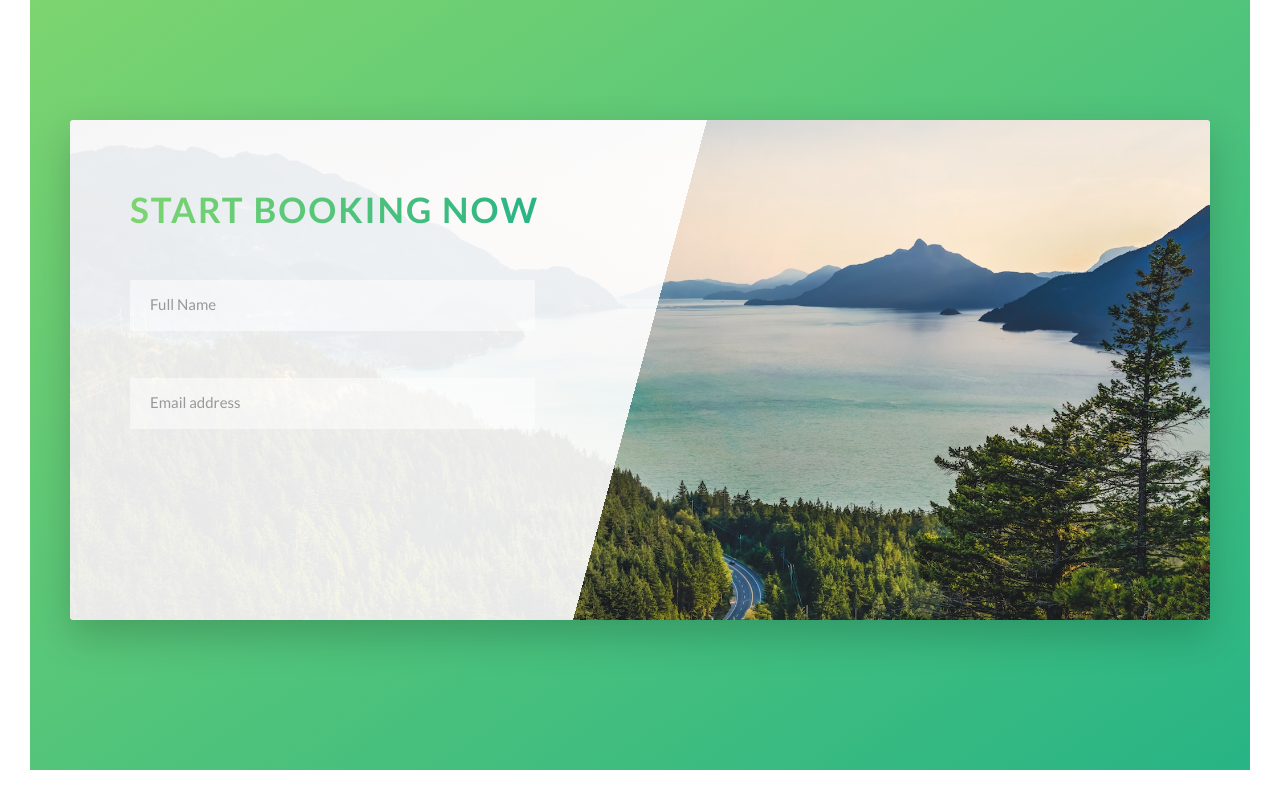
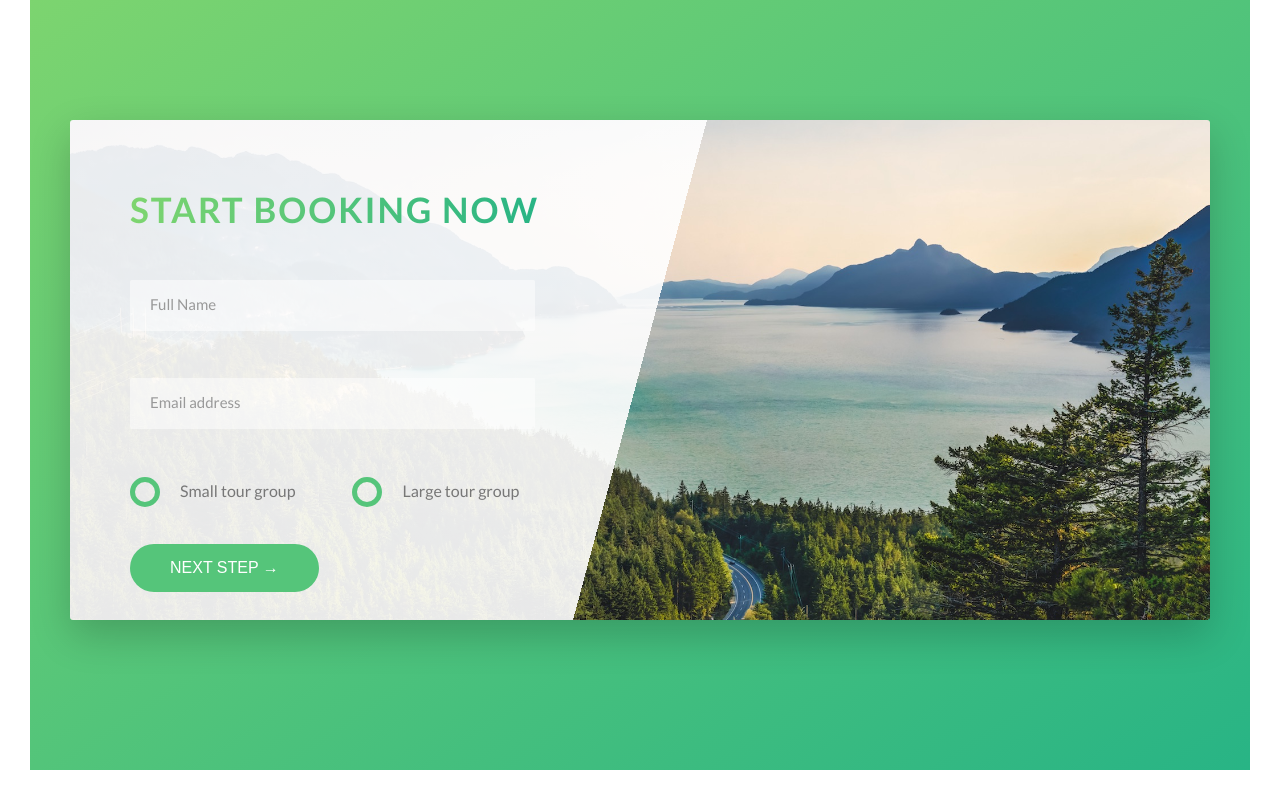
Before and after one commit to prabircodes/Natours_Exercised, a website: page index.html in a window 1280 px wide. Shown: the part 4507-5307 px from the top of the page. Drawn offline with Linux system fonts and the light colour scheme.

Commit message:
contact section complted

```diff
--- a/index.html
+++ b/index.html
@@ -332,6 +332,37 @@
                   />
                   <label for="email" class="form__label">Email address</label>
                 </div>
+
+                <div class="form__group u-margin-bottom-medium">
+                  <div class="form__radio-group">
+                    <input
+                      type="radio"
+                      class="form__radio-input"
+                      id="small"
+                      name="size"
+                    />
+                    <label for="small" class="form__radio-label">
+                      <span class="form__radio-button"></span>
+                      Small tour group
+                    </label>
+                  </div>
+
+                  <div class="form__radio-group">
+                    <input
+                      type="radio"
+                      class="form__radio-input"
+                      id="large"
+                      name="size"
+                    />
+                    <label for="large" class="form__radio-label">
+                      <span class="form__radio-button"></span>
+                      Large tour group</label
+                    >
+                  </div>
+                </div>
+                <div class="form__group">
+                  <button class="btn btn--green">Next step &rarr;</button>
+                </div>
               </form>
             </div>
           </div>
--- a/sass/base/_utilities.scss
+++ b/sass/base/_utilities.scss
@@ -1,18 +1,18 @@
 .u-center-text {
-  text-align: center;
+  text-align: center !important;
 }
 .u-margin-bottom-big {
-  margin-bottom: 8rem;
+  margin-bottom: 8rem !important;
 }
 .u-margin-bottom-medium {
-  margin-bottom: 4rem;
+  margin-bottom: 4rem !important;
 }
 .u-margin-bottom-small {
-  margin-bottom: 1.5rem;
+  margin-bottom: 1.5rem !important;
 }
 .u-margin-top-big {
-  margin-top: 8rem;
+  margin-top: 8rem !important;
 }
 .u-margin-top-huge {
-  margin-top: 10rem;
+  margin-top: 10rem !important;
 }
--- a/sass/components/_button.scss
+++ b/sass/components/_button.scss
@@ -1,4 +1,5 @@
 .btn {
+  &,
   &:link,
   &:visited {
     text-transform: uppercase;
@@ -9,6 +10,10 @@
     transition: all 0.2s;
     position: relative;
     font-size: $default-font-size;
+
+    //Change for the button
+    border: none;
+    cursor: pointer;
   }
 
   &:hover {
@@ -21,7 +26,9 @@
     }
   }
 
-  &:active {
+  &:active,
+  &:focus {
+    outline: none;
     transform: translateY(-1px);
     box-shadow: 0 0.5rem 1rem rgba($color-black, 0.2);
   }
--- a/sass/components/_form.scss
+++ b/sass/components/_form.scss
@@ -14,6 +14,7 @@
     border-bottom: 3px solid transparent;
     width: 90%;
     display: block;
+    transition: all 0.3s;
 
     &:focus {
       outline: none;
@@ -44,4 +45,49 @@
     visibility: hidden;
     transform: translate(-4rem);
   }
+
+  &__radio-group {
+    width: 49%;
+    display: inline-block;
+  }
+  &__radio-input {
+    display: none;
+  }
+
+  &__radio-label {
+    font-size: $default-font-size;
+    cursor: pointer;
+    position: relative;
+    padding-left: 5rem;
+  }
+
+  &__radio-button {
+    height: 3rem;
+    width: 3rem;
+    border: 5px solid $color-primary;
+    border-radius: 50%;
+    display: inline-block;
+    position: absolute;
+    left: 0;
+    top: -0.4rem;
+
+    &::after {
+      content: '';
+      display: block;
+      height: 1.3rem;
+      width: 1.3rem;
+      border-radius: 50%;
+      position: absolute;
+      top: 50%;
+      left: 50%;
+      transform: translate(-50%, -50%);
+      background-color: $color-primary;
+      opacity: 0;
+      transition: opacity 0.2s;
+    }
+  }
+
+  &__radio-input:checked ~ &__radio-label &__radio-button::after {
+    opacity: 1;
+  }
 }
```
Also changed, not shown: css/style.css.
